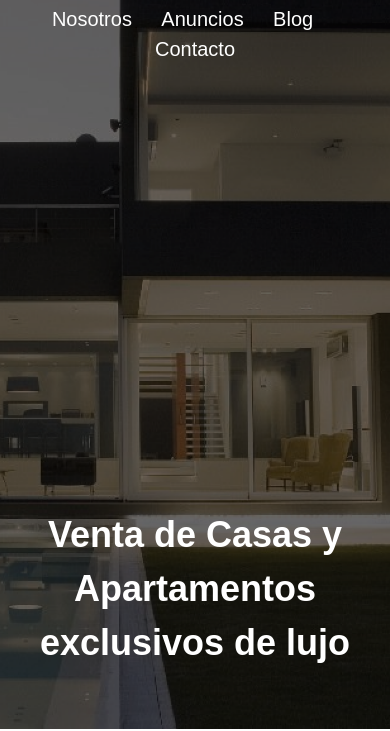
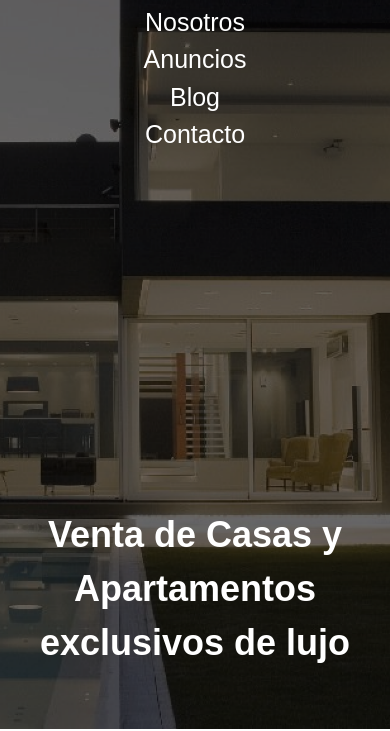
Before and after one commit to YAngelicaAG/BienesRaices, a website: page index.html in a window 390 px wide. Shown: the part 115-846 px from the top of the page. Drawn offline with Linux system fonts and the light colour scheme; a web font is replaced by a local one.

Commit message:
Finalizar responsive header

```diff
--- a/css/index.css
+++ b/css/index.css
@@ -165,25 +165,23 @@ h4 {
 .navegacion {}
 
 .navegacion a {
-    color: #ffffff;
-    text-decoration: none;
+  color: #ffffff;
+  text-decoration: none;
+  font-size: 2.5rem;
+  position: relative;
+  display: block;
+}
+@media (min-width: 768px){
+  .navegacion a{
+    display: inline-block;
+    margin-right: 2.5rem;
     font-size: 2rem;
-    margin-right: 2.5rem;
-    position: relative;
-}
+  }
 
-.navegacion a::after {
-    position: absolute;
-    bottom: 0;
-    left: 0;
-    right: 0;
-    margin: auto;
-    width: 0%;
-    content: '.';
-    color: transparent;
-    background-color: #01BA93;
-    height: 1px;
-    transition: all 1s ease;
+  /*Pseudo selector que permite seleccionar el ultimo elemento*/
+  .navegacion a:last-of-type {
+    margin: 0;
+  }
 }
 
 .navegacion a:hover {
@@ -192,13 +190,6 @@ h4 {
 
 .navegacion a:hover::after {
     width: 100%;
-}
-
-
-/*Pseudo selector que permite seleccionar el ultimo elemento*/
-
-.navegacion a:last-of-type {
-    margin: 0;
 }
 
 
```
